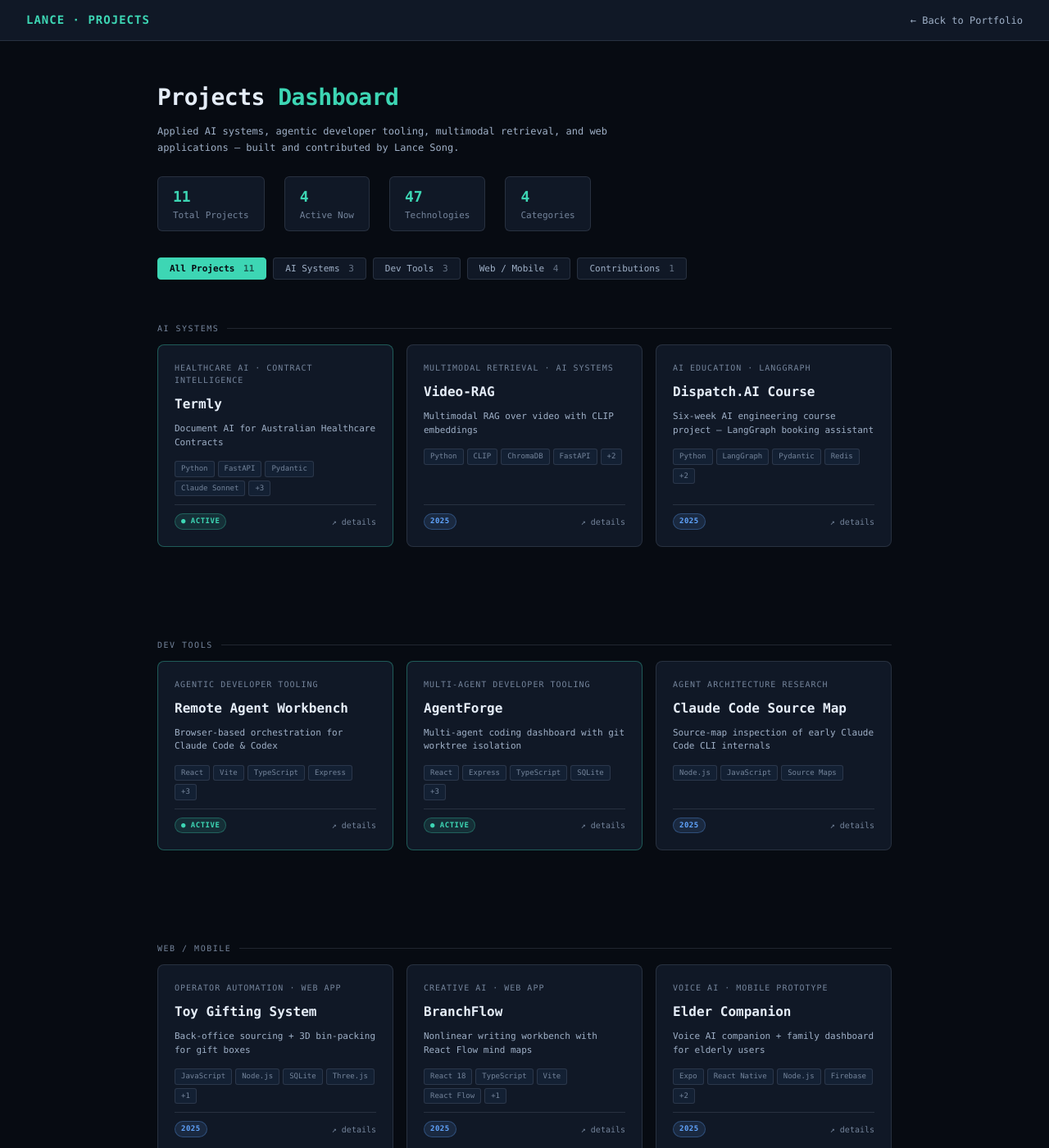
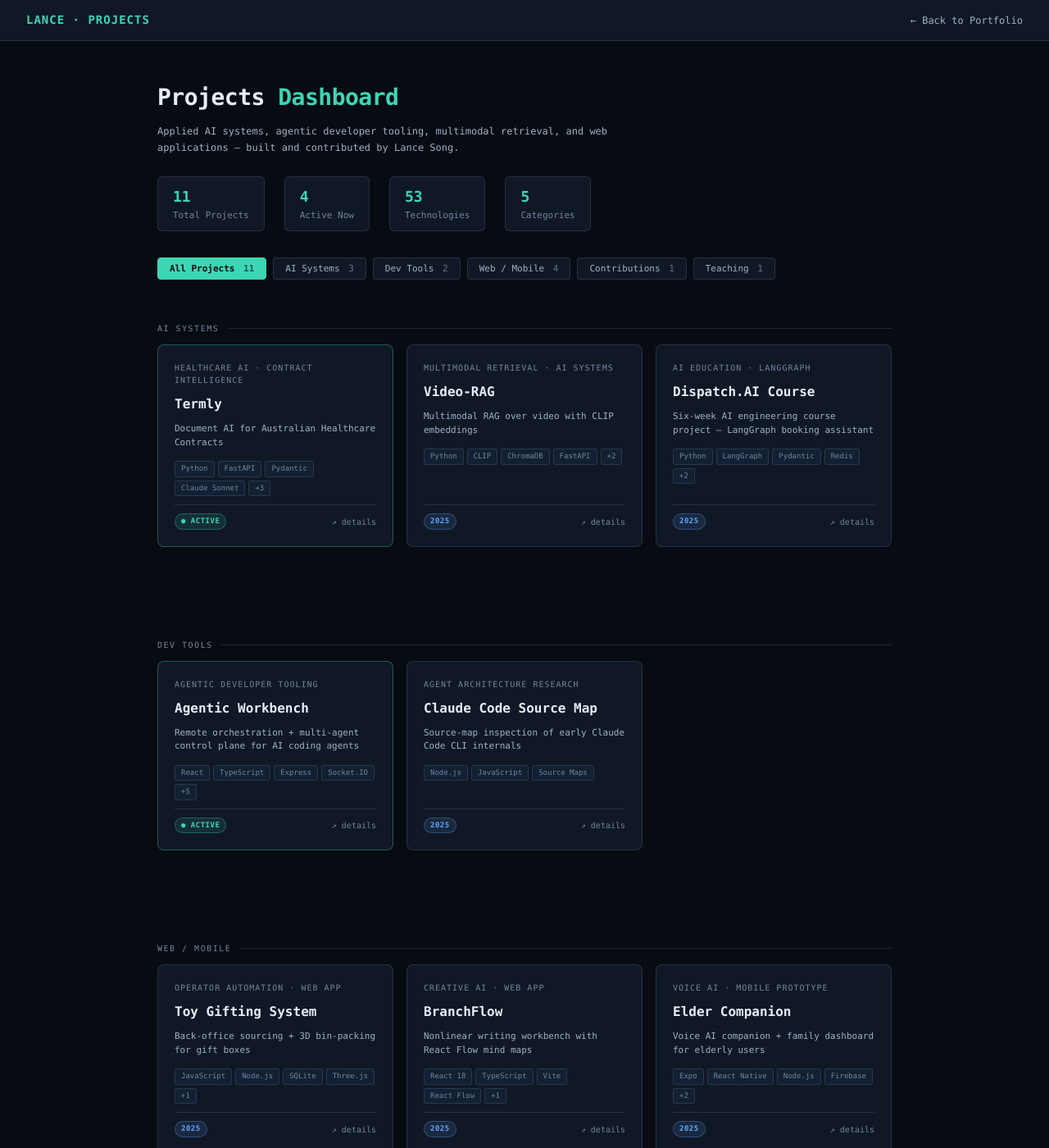
Before and after one commit to lycanlancelot/lycanlancelot.github.io, a Jekyll site: the page projects.html, which Jekyll copies as it is, in a window 1280 px wide and 1400 px high. Shown: the whole window at 82% size. Built offline with Jekyll 4.4.1, drawn with Linux system fonts in a browser that asks for light colours; some of the changed lines change nothing that is shown; some of the changed text lies outside the part shown.

Commit message:
Merge agentic dev-tools and add Teaching section to dashboard
- Merge Remote Agent Workbench + AgentForge into single "Agentic
  Workbench" card with dual GitHub links, combined mermaid diagram,
  and merged D3 code graph
- Add AI Engineer Bootcamp teaching project (12 sessions, Feb–May 2026)
  with new Teaching filter category, Lectures tab (colour-coded by
  topic: RAG, Agents, Embeddings, Fine-tuning, Applied AI), and
  Curriculum Map architecture diagram

```diff
--- a/projects.html
+++ b/projects.html
@@ -192,6 +192,25 @@
 }
 .section-label::after{content:"";flex:1;height:1px;background:var(--line);}
 
+/* LECTURES TAB */
+.lec-header{display:flex;align-items:center;justify-content:space-between;flex-wrap:wrap;gap:8px;margin-bottom:16px;}
+.lec-legend{display:flex;flex-wrap:wrap;gap:5px;}
+.lec-list{display:flex;flex-direction:column;gap:8px;}
+.lec-row{
+  display:grid;grid-template-columns:90px 1fr;gap:12px;align-items:start;
+  background:var(--panel-2);border:1px solid var(--line);border-radius:6px;padding:12px 14px;
+  transition:border-color 0.15s;
+}
+.lec-row:hover{border-color:rgba(148,163,184,0.35);}
+.lec-date{font-size:10px;color:var(--dim);padding-top:2px;font-variant-numeric:tabular-nums;}
+.lec-body{display:flex;flex-direction:column;gap:6px;}
+.lec-title{font-size:12px;color:var(--text);line-height:1.4;}
+.lec-meta{display:flex;align-items:center;gap:6px;flex-wrap:wrap;}
+.lec-topic-pill{
+  font-size:9px;padding:2px 7px;border-radius:10px;border:1px solid;font-weight:700;letter-spacing:0.5px;
+}
+.lec-duration{font-size:10px;color:var(--dim);}
+
 /* HIDDEN */
 .hidden{display:none !important;}
 
@@ -298,142 +317,73 @@
     }
   },
   {
-    id: "remote-agent",
-    name: "Remote Agent Workbench",
-    tagline: "Browser-based orchestration for Claude Code & Codex",
+    id: "agentic-workbench",
+    name: "Agentic Workbench",
+    tagline: "Remote orchestration + multi-agent control plane for AI coding agents",
     kicker: "Agentic Developer Tooling",
     category: "dev-tools",
     status: "active",
     year: "2025–2026",
     github: "https://github.com/lycanlancelot/remote-agent",
+    github2: "https://github.com/lycanlancelot/agent-forge",
     demo: null,
     highlight: true,
-    tech: ["React", "Vite", "TypeScript", "Express", "Socket.IO", "Node.js", "PTY"],
-    description: "VS Code-like remote workbench for orchestrating Claude Code and Codex from a browser. Built around real task execution — live PTY-backed terminal streaming, file previews, task persistence, model controls, and permission prompts over Socket.IO. Enforces allowed-directory safety boundaries for agent work.",
+    tech: ["React", "TypeScript", "Express", "Socket.IO", "xterm.js", "SQLite", "PM2", "Git Worktrees", "PTY"],
+    description: "Two complementary tools unified under one umbrella. Remote Agent Workbench handles single-agent browser orchestration via PTY streaming — live terminals, file previews, task persistence, and permission prompts. AgentForge is the multi-agent parallel control plane — running Claude Code, Codex, and Kimi Code simultaneously across isolated git worktrees with PM2 management and auto-commit scheduling. Together they cover the full range of AI coding-agent workflows from one-shot interactive tasks to long-running parallel batch jobs.",
     features: [
-      "PTY-backed live terminal streaming via xterm.js",
-      "Task queue with persistence, status tracking, and conversation continuity",
-      "Allowed-directory safety boundary for agent work",
-      "File preview with syntax highlighting",
-      "Model selector and permission prompt UI",
-      "Remote access via Cloudflare Tunnel"
+      "PTY-backed live terminal streaming via xterm.js (single-agent mode)",
+      "Task queue with persistence, conversation continuity, and allowed-directory safety boundary",
+      "File preview with syntax highlighting and model selector UI",
+      "Multi-agent grid running Claude Code, Codex, and Kimi Code in parallel",
+      "Git worktree isolation — each task works on its own branch copy",
+      "PM2 process management with auto-restart and auto-commit scheduling",
+      "Socket.IO real-time comms, Cloudflare Tunnel for remote browser access"
     ],
     mermaid: `graph TB
-    subgraph Browser
-      UI[React + Vite UI]
-      XT[xterm.js Terminal]
-      FP[File Preview]
-      TC[Task Controls]
+    subgraph WB["Remote Workbench · single agent"]
+      UI[React UI] <-->|Socket.IO| SRV[Express Server]
+      SRV --> TR[Terminal Router]
+      TR --> PT[PTY Process]
+      SRV --> WS[Workspace Router]
     end
-    subgraph Server
-      EX[Express]
-      SO{{Socket.IO}}
-      WS[Workspace Router]
-      TR[Terminal Router]
+    subgraph AF["AgentForge · multi-agent"]
+      AG[Agent Grid] <--> OR[Orchestrator]
+      OR --> WM[Worktree Manager]
+      OR --> PM[PM2 Manager]
     end
-    PT[PTY Process]
-    CC([Claude Code CLI])
-    DB[(SQLite Tasks)]
-
-    UI <-->|WebSocket| SO
-    SO --- EX
-    EX --- WS
-    EX --- TR
-    TR --> PT
-    PT --> CC
+    PT --> CC([Claude Code])
+    WM --> CC
+    WM --> CX([Codex CLI])
+    WM --> KI([Kimi Code])
+    OR <--> DB[(SQLite)]
     WS --> DB`,
     graph: {
       nodes: [
-        {id:"App", label:"App.tsx", type:"ui"},
-        {id:"Tasks", label:"Tasks.tsx", type:"ui"},
-        {id:"Terminal", label:"Terminal.tsx", type:"ui"},
+        {id:"UI", label:"App.tsx (React)", type:"ui"},
+        {id:"AgentGrid", label:"AgentGrid.tsx", type:"ui"},
+        {id:"TaskQueue", label:"TaskQueue.tsx", type:"ui"},
+        {id:"XTerm", label:"Terminal.tsx (xterm)", type:"ui"},
         {id:"FilePreview", label:"FilePreview.tsx", type:"ui"},
-        {id:"socket_client", label:"lib/socket.ts", type:"service"},
         {id:"server", label:"server/index.ts", type:"entry"},
         {id:"ws_router", label:"routes/workspace.ts", type:"api"},
         {id:"term_router", label:"routes/terminal.ts", type:"api"},
-        {id:"taskStore", label:"services/taskStore.ts", type:"data"},
-        {id:"agentEngine", label:"services/agentEngine.ts", type:"service"},
-        {id:"pty", label:"PTY Process", type:"external"},
-        {id:"db", label:"SQLite", type:"data"}
-      ],
-      links: [
-        {s:"App",t:"Tasks"},{s:"App",t:"Terminal"},{s:"App",t:"FilePreview"},
-        {s:"App",t:"socket_client"},{s:"socket_client",t:"server"},
-        {s:"server",t:"ws_router"},{s:"server",t:"term_router"},
-        {s:"ws_router",t:"taskStore"},{s:"ws_router",t:"agentEngine"},
-        {s:"term_router",t:"pty"},{s:"agentEngine",t:"pty"},
-        {s:"taskStore",t:"db"}
-      ]
-    }
-  },
-  {
-    id: "agentforge",
-    name: "AgentForge",
-    tagline: "Multi-agent coding dashboard with git worktree isolation",
-    kicker: "Multi-Agent Developer Tooling",
-    category: "dev-tools",
-    status: "active",
-    year: "2025–2026",
-    github: "https://github.com/lycanlancelot/agent-forge",
-    demo: null,
-    highlight: true,
-    tech: ["React", "Express", "TypeScript", "SQLite", "xterm.js", "PM2", "Git Worktrees"],
-    description: "Local control plane for running Claude Code, Codex, and Kimi Code in parallel across isolated git worktrees. Designed for long-running multi-agent coding tasks that need to be observable, parallelisable, and recoverable. Includes live terminals, auto-commit scheduling, session logs, and remote access.",
-    features: [
-      "Multi-agent grid with live xterm.js terminals per agent",
-      "Git worktree isolation — each task works on its own branch copy",
-      "PM2 process management with auto-restart on failure",
-      "Auto-commit scheduling and session log export",
-      "SQLite-backed task and session state",
-      "Cloudflare Tunnel for remote browser access"
-    ],
-    mermaid: `graph TB
-    subgraph Dashboard
-      TQ[Task Queue UI]
-      AG[Agent Grid]
-      XT[xterm.js Terminals]
-      SL[Session Logs]
-    end
-    subgraph Orchestrator
-      OR[Orchestrator Service]
-      WM[Worktree Manager]
-      PM[PM2 Manager]
-    end
-    subgraph Agents
-      CC([Claude Code])
-      CX([Codex CLI])
-      KI([Kimi Code])
-    end
-    DB[(SQLite)]
-
-    AG <--> OR
-    OR --> WM
-    OR --> PM
-    WM --> CC
-    WM --> CX
-    WM --> KI
-    OR <--> DB
-    PM --> CC`,
-    graph: {
-      nodes: [
-        {id:"Dashboard", label:"Dashboard.tsx", type:"ui"},
-        {id:"AgentGrid", label:"AgentGrid.tsx", type:"ui"},
-        {id:"TaskQueue", label:"TaskQueue.tsx", type:"ui"},
-        {id:"XTerm", label:"Terminal.tsx (xterm)", type:"ui"},
-        {id:"server", label:"server/index.ts", type:"entry"},
         {id:"orchestrator", label:"orchestrator.ts", type:"service"},
+        {id:"agentEngine", label:"agentEngine.ts", type:"service"},
         {id:"worktree", label:"worktreeManager.ts", type:"service"},
         {id:"pm2mgr", label:"pm2Manager.ts", type:"service"},
-        {id:"db", label:"db/sqlite.ts", type:"data"},
+        {id:"db", label:"SQLite", type:"data"},
+        {id:"pty", label:"PTY Process", type:"external"},
         {id:"git", label:"Git Worktrees", type:"external"},
         {id:"pm2", label:"PM2", type:"external"}
       ],
       links: [
-        {s:"Dashboard",t:"AgentGrid"},{s:"Dashboard",t:"TaskQueue"},
-        {s:"AgentGrid",t:"XTerm"},{s:"AgentGrid",t:"orchestrator"},
-        {s:"server",t:"orchestrator"},{s:"orchestrator",t:"worktree"},
-        {s:"orchestrator",t:"pm2mgr"},{s:"orchestrator",t:"db"},
+        {s:"UI",t:"AgentGrid"},{s:"UI",t:"TaskQueue"},{s:"UI",t:"FilePreview"},
+        {s:"UI",t:"server"},
+        {s:"server",t:"ws_router"},{s:"server",t:"term_router"},{s:"server",t:"orchestrator"},
+        {s:"ws_router",t:"agentEngine"},{s:"ws_router",t:"db"},
+        {s:"term_router",t:"pty"},{s:"agentEngine",t:"pty"},
+        {s:"AgentGrid",t:"orchestrator"},
+        {s:"orchestrator",t:"worktree"},{s:"orchestrator",t:"pm2mgr"},{s:"orchestrator",t:"db"},
         {s:"worktree",t:"git"},{s:"pm2mgr",t:"pm2"}
       ]
     }
@@ -836,6 +786,60 @@
         {s:"state",t:"redis"},{s:"booking_agent",t:"ragas"}
       ]
     }
+  },
+  {
+    id: "ai-bootcamp",
+    name: "AI Engineer Bootcamp",
+    tagline: "Guest Instructor at Australia IT Group — RAG, Agents, Fine-tuning",
+    kicker: "Teaching · Applied AI Engineering",
+    category: "teaching",
+    type: "teaching",
+    status: "active",
+    year: "2026",
+    github: "https://github.com/australiaitgroup/AI-Engineer-Bootcamp",
+    demo: null,
+    highlight: true,
+    tech: ["Python", "LangChain", "LangGraph", "RAG", "RAGAS", "Gemini", "DeepSeek", "ChromaDB", "PyTorch", "QLoRA"],
+    description: "Guest lecturer at Australia IT Group's AI Engineer Bootcamp (2026). Delivered 12+ sessions covering the full production AI stack — from embeddings and RAG architecture through multi-agent systems, LangGraph orchestration, evaluation engineering, and fine-tuning. All lecture notebooks and slides committed directly to the shared cohort repo (lycanlancelot@gmail.com).",
+    features: [
+      "RAG architecture: adaptive RAG, production RAG with DeepSeek, hybrid retrieval, RAGAS evaluation",
+      "Embeddings and vector search: 3-hour hands-on course with ChromaDB and sentence transformers",
+      "Multi-agent systems: architecture patterns, AutoGen & CrewAI, LangGraph orchestration",
+      "Fine-tuning: QLoRA, PEFT/Unsloth, sentence-transformer fine-tuning, MTEB benchmarking",
+      "Applied AI: Python UI building, PDF parsing, Text-to-SQL, LLM rate limits",
+      "Tooling: LangFuse monitoring, LangSmith ops, synthetic test data generation"
+    ],
+    lectures: [
+      { date:"2026-05-27", title:"Production RAG Application + LangChain Core Constructs", duration:"3hr", topic:"rag" },
+      { date:"2026-05-20", title:"UI Building, PDF Parsing & LLM Rate Limits",             duration:"2hr", topic:"applied" },
+      { date:"2026-05-17", title:"AI Data Engineering: Text to SQL",                       duration:"2hr", topic:"applied" },
+      { date:"2026-05-14", title:"Embeddings, Vector Search & RAG",                        duration:"3hr", topic:"embeddings" },
+      { date:"2026-05-06", title:"Advanced RAG — Bug Fixes & New Modules",                 duration:"2hr", topic:"rag" },
+      { date:"2026-03-23", title:"Fine-tuning Lecture (split slides edition)",             duration:"2hr", topic:"finetune" },
+      { date:"2026-03-18", title:"ML Model Evaluation & Fine-tuning",                      duration:"3hr", topic:"finetune" },
+      { date:"2026-03-15", title:"Multi-Agent RAG with Hybrid Search & Evaluation",        duration:"2hr", topic:"agents" },
+      { date:"2026-03-08", title:"AutoGen & CrewAI Practical Workshop",                    duration:"2hr", topic:"agents" },
+      { date:"2026-02-28", title:"Multi-Agent Architecture",                               duration:"2hr", topic:"agents" },
+      { date:"2026-02-14", title:"RAG QA Application with LangChain",                      duration:"2.5hr", topic:"rag" },
+      { date:"2026-02-05", title:"Adaptive RAG with Google Gemini 2.0 Flash",              duration:"2hr", topic:"rag" },
+    ],
+    mermaid: `graph LR
+    subgraph RAG["RAG & Retrieval"]
+      R1[Adaptive RAG<br/>Gemini 2.0]-->R2[RAG QA<br/>LangChain]-->R3[Multi-Agent RAG<br/>Hybrid Search]-->R4[Production RAG<br/>DeepSeek]
+    end
+    subgraph Agents["Multi-Agent Systems"]
+      A1[Architecture]-->A2[AutoGen &amp; CrewAI]-->A3[LangGraph]
+    end
+    subgraph Applied["Applied AI"]
+      P1[Embeddings<br/>3hr]-->P2[Text-to-SQL]-->P3[UI &amp; PDF]
+    end
+    subgraph MLOps["Evaluation &amp; Fine-tuning"]
+      M1[Model Eval<br/>3hr]-->M2[Fine-tuning<br/>QLoRA]
+    end
+    P1-->R1
+    R4-->A1
+    A3-->M1`,
+    graph: null
   }
 ];
 
@@ -847,6 +851,7 @@
   { id: "dev-tools",    label: "Dev Tools" },
   { id: "web-mobile",   label: "Web / Mobile" },
   { id: "contributions",label: "Contributions" },
+  { id: "teaching",     label: "Teaching" },
 ];
 
 const NODE_COLORS = {
@@ -987,19 +992,30 @@
   document.getElementById("modal-tagline").textContent = p.tagline;
 
   const links = [statusBadge(p)];
-  if (p.github) links.push(`<a class="modal-link-btn primary" href="${p.github}" target="_blank">↗ GitHub</a>`);
-  if (p.demo) links.push(`<a class="modal-link-btn" href="${p.demo}" target="_blank">↗ Demo</a>`);
+  if (p.github)  links.push(`<a class="modal-link-btn primary" href="${p.github}"  target="_blank">↗ GitHub</a>`);
+  if (p.github2) links.push(`<a class="modal-link-btn"         href="${p.github2}" target="_blank">↗ GitHub 2</a>`);
+  if (p.demo)    links.push(`<a class="modal-link-btn"         href="${p.demo}"    target="_blank">↗ Demo</a>`);
   document.getElementById("modal-links").innerHTML = links.join("");
 }
 
-const TABS = [
-  { id: "overview",      label: "Overview" },
-  { id: "architecture",  label: "Architecture" },
-  { id: "codegraph",     label: "Code Graph" },
-];
+function tabsForProject(p) {
+  if (p.type === "teaching") {
+    return [
+      { id: "overview",     label: "Overview" },
+      { id: "architecture", label: "Curriculum Map" },
+      { id: "lectures",     label: "Lectures" },
+    ];
+  }
+  return [
+    { id: "overview",     label: "Overview" },
+    { id: "architecture", label: "Architecture" },
+    { id: "codegraph",    label: "Code Graph" },
+  ];
+}
 
 function renderModalTabs() {
-  document.getElementById("modal-tabs").innerHTML = TABS
+  const tabs = tabsForProject(currentProject);
+  document.getElementById("modal-tabs").innerHTML = tabs
     .map(t => `<button class="modal-tab${t.id === currentTab ? " active" : ""}" data-tab="${t.id}">${t.label}</button>`)
     .join("");
   document.querySelectorAll(".modal-tab").forEach(btn => {
@@ -1012,6 +1028,14 @@
   document.querySelectorAll(".modal-tab").forEach(b => b.classList.toggle("active", b.dataset.tab === tabId));
   renderTabContent(tabId);
 }
+
+const TOPIC_COLORS = {
+  rag:       { bg:"rgba(61,214,180,0.12)",  border:"rgba(61,214,180,0.35)",  text:"#3dd6b4", label:"RAG" },
+  agents:    { bg:"rgba(97,165,255,0.12)",  border:"rgba(97,165,255,0.35)",  text:"#61a5ff", label:"Agents" },
+  embeddings:{ bg:"rgba(245,193,92,0.12)",  border:"rgba(245,193,92,0.35)",  text:"#f5c15c", label:"Embeddings" },
+  finetune:  { bg:"rgba(167,139,250,0.12)", border:"rgba(167,139,250,0.35)", text:"#a78bfa", label:"Fine-tuning" },
+  applied:   { bg:"rgba(240,133,90,0.12)",  border:"rgba(240,133,90,0.35)",  text:"#f0855a", label:"Applied AI" },
+};
 
 function renderTabContent(tabId) {
   const p = currentProject;
@@ -1047,6 +1071,33 @@
         ).join("")
       }</div>`;
     setTimeout(() => renderD3Graph(p, `graph-wrap-${p.id}`), 50);
+  }
+
+  else if (tabId === "lectures") {
+    const legend = Object.entries(TOPIC_COLORS).map(([k, v]) =>
+      `<span class="lec-topic-pill" style="background:${v.bg};border-color:${v.border};color:${v.text}">${v.label}</span>`
+    ).join("");
+
+    const rows = (p.lectures || []).map(l => {
+      const tc = TOPIC_COLORS[l.topic] || TOPIC_COLORS.applied;
+      return `<div class="lec-row">
+        <div class="lec-date">${l.date}</div>
+        <div class="lec-body">
+          <div class="lec-title">${l.title}</div>
+          <div class="lec-meta">
+            <span class="lec-topic-pill" style="background:${tc.bg};border-color:${tc.border};color:${tc.text}">${tc.label}</span>
+            <span class="lec-duration">${l.duration}</span>
+          </div>
+        </div>
+      </div>`;
+    }).join("");
+
+    body.innerHTML = `
+      <div class="lec-header">
+        <span style="color:var(--muted);font-size:11px">${p.lectures.length} sessions · Feb – May 2026</span>
+        <div class="lec-legend">${legend}</div>
+      </div>
+      <div class="lec-list">${rows}</div>`;
   }
 }
 
```
